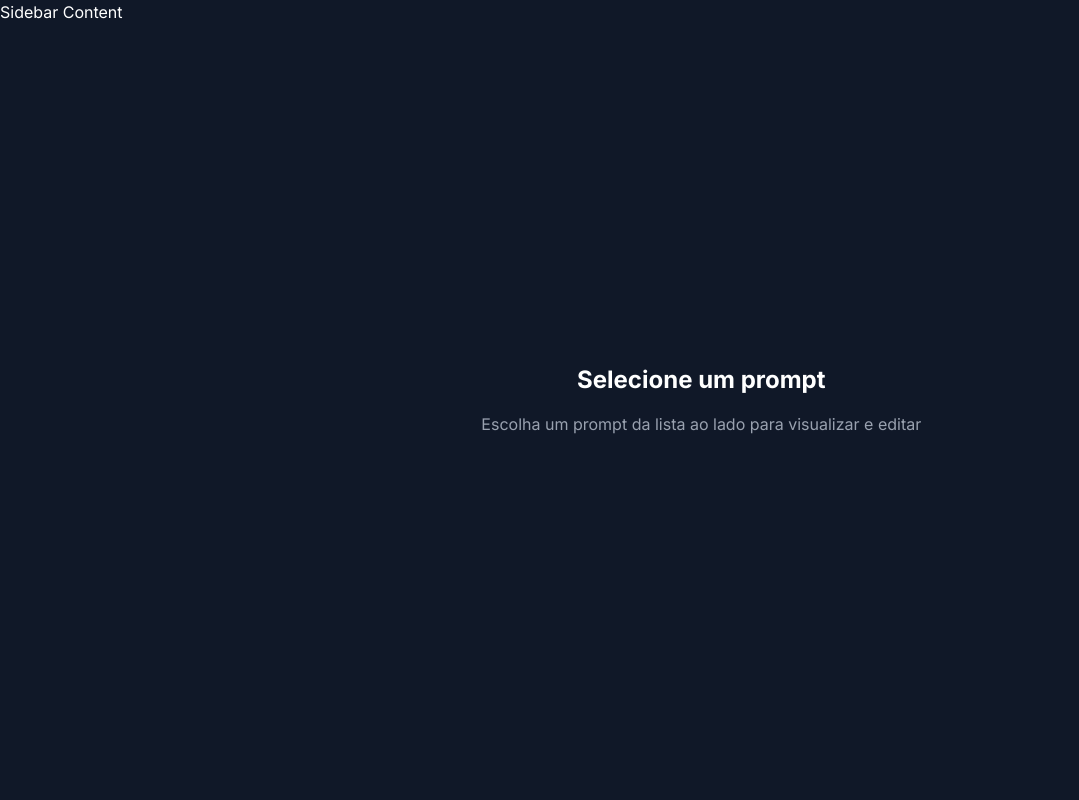
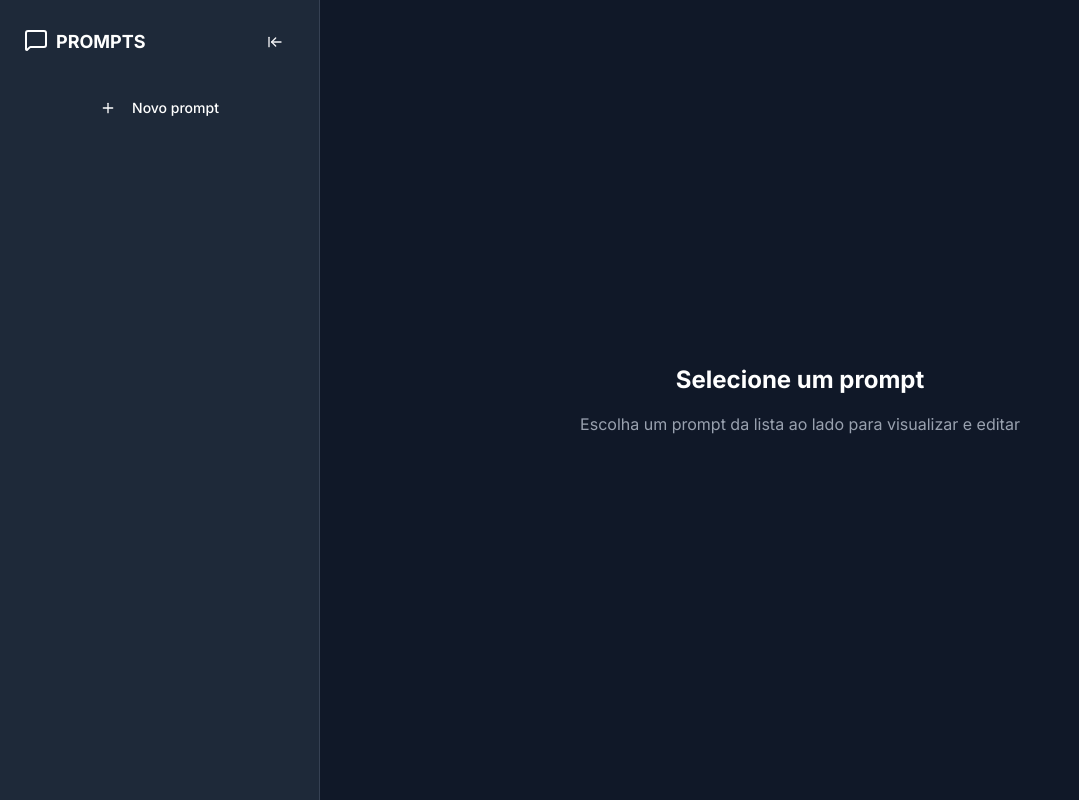
Before and after one commit to Jose-Murilo/frontend-architecture-testing-study, a Next.js app: page / in a window 1280 px wide. Shown: the whole page, without its empty margins (0-1079 px from the left). Built offline with nearby package versions, Linux system fonts and the light colour scheme.

Commit message:
feat: starting the Sidebar

```diff
--- /dev/null
+++ b/src/components/logo/index.ts
@@ -0,0 +1 @@
+export * from "./logo";
--- /dev/null
+++ b/src/components/logo/logo.tsx
@@ -0,0 +1,14 @@
+import { MessageSquare } from "lucide-react";
+import Link from "next/link";
+
+export function Logo() {
+  return (
+    <Link
+      href={"/"}
+      className="flex items center gap-2 hover:text-accent-600 rounded-lg transition-colors"
+    >
+      <MessageSquare />
+      <span className="text-lg font-semibold">PROMPTS</span>
+    </Link>
+  );
+}
--- a/src/components/sidebar/sidebar-content.tsx
+++ b/src/components/sidebar/sidebar-content.tsx
@@ -1,3 +1,92 @@
+"use client";
+
+import { useState } from "react";
+import { Button } from "../ui/button";
+import {
+  ArrowLeftToLine,
+  X as CloseButton,
+  Plus as AddIcon,
+  ArrowRightToLine,
+} from "lucide-react";
+import { useRouter } from "next/navigation";
+import { Logo } from "../logo";
+
 export function SidebarContent() {
-  return <aside>Sidebar Content</aside>;
+  const router = useRouter();
+  const [isCollapsed, setIsCollapsed] = useState(false);
+
+  function collapsedSidebar() {
+    setIsCollapsed(true);
+  }
+
+  function expandSidebar() {
+    setIsCollapsed(false);
+  }
+
+  function handleNewPrompt() {
+    router.push("/new");
+  }
+
+  return (
+    <aside
+      className={`border-r border-gray-700 flex flex-col h-full bg-gray-800 transition-[transform,width] duration-300 ease-in-out fixed md:relative left-0 top-0 z-50 md:z-auto w-[80vw] sm:w-[320px] ${isCollapsed ? "md:w-[72px]" : "md:w-[320px]"}`}
+    >
+      {isCollapsed && (
+        <section className="px-2 py-6">
+          <header className="flex items-center justify-center mn-6">
+            <Button
+              onClick={expandSidebar}
+              variant={"icon"}
+              className="hidden md:inline-flex p-2 hover:bg-gray-700 focus:outline-none focus:ring-2 focus:ring-accent-500 rounded-lg transition-colors"
+              aria-label="Expandir sidebar"
+              title="Expandir sidebar"
+            >
+              <ArrowRightToLine className="w-5 h-5 text-gray-100" />
+            </Button>
+          </header>
+        </section>
+      )}
+
+      {!isCollapsed && (
+        <>
+          <section className="p-6">
+            <div className="md:hidden mb-4">
+              <div className="flex items-center justify-between">
+                <Button
+                  variant="secondary"
+                  aria-label="Fechar menu"
+                  title="Fechar menu"
+                >
+                  <CloseButton
+                    className="w-5 h-5 text-gray-100"
+                    onClick={collapsedSidebar}
+                  />
+                </Button>
+              </div>
+            </div>
+
+            <div className="flex w-full items-center justify-between mb-6">
+              <header className="flex w-full items-center justify-between">
+                <Logo />
+                <Button
+                  onClick={collapsedSidebar}
+                  variant={"icon"}
+                  className="hidden md:inline-flex p-2 hover:bg-gray-700 focus:outline-none focus:ring-2 focus:ring-accent-500 rounded-lg transition-colors"
+                >
+                  <ArrowLeftToLine className="w-5 h-5 text-gray-100" />
+                </Button>
+              </header>
+            </div>
+
+            <div>
+              <Button onClick={handleNewPrompt} className="w-full" size={"lg"}>
+                <AddIcon className="w-5 h-5 mr-2" />
+                Novo prompt
+              </Button>
+            </div>
+          </section>
+        </>
+      )}
+    </aside>
+  );
 }
--- a/src/components/ui/button.tsx
+++ b/src/components/ui/button.tsx
@@ -1,36 +1,29 @@
+import { Slot } from "@radix-ui/react-slot";
+import { cva, type VariantProps } from "class-variance-authority";
 import * as React from "react";
-import { cva, type VariantProps } from "class-variance-authority";
-import { Slot } from "radix-ui";
 
 import { cn } from "@/lib/utils";
 
 const buttonVariants = cva(
-  "group/button inline-flex shrink-0 items-center justify-center rounded-md border border-transparent bg-clip-padding text-sm font-medium whitespace-nowrap transition-all outline-none select-none focus-visible:border-ring focus-visible:ring-3 focus-visible:ring-ring/50 active:not-aria-[haspopup]:translate-y-px disabled:pointer-events-none disabled:opacity-50 aria-invalid:border-destructive aria-invalid:ring-3 aria-invalid:ring-destructive/20 dark:aria-invalid:border-destructive/50 dark:aria-invalid:ring-destructive/40 [&_svg]:pointer-events-none [&_svg]:shrink-0 [&_svg:not([class*='size-'])]:size-4",
+  "cursor-pointer border-[#424242] inline-flex items-center justify-center gap-2 whitespace-nowrap rounded-md text-sm font-medium transition-all disabled:pointer-events-none disabled:opacity-50 [&_svg]:pointer-events-none [&_svg:not([class*='size-'])]:size-4 shrink-0 [&_svg]:shrink-0 outline-none focus-visible:border-ring focus-visible:ring-ring/50 focus-visible:ring-[3px] aria-invalid:ring-destructive/20 dark:aria-invalid:ring-destructive/40 aria-invalid:border-destructive",
   {
     variants: {
       variant: {
-        default: "bg-primary text-primary-foreground hover:bg-primary/80",
-        outline:
-          "border-border bg-background shadow-xs hover:bg-muted hover:text-foreground aria-expanded:bg-muted aria-expanded:text-foreground dark:border-input dark:bg-input/30 dark:hover:bg-input/50",
+        default: "bg-accent-600 text-white hover:bg-accent-500",
+        destructive:
+          "bg-destructive text-white hover:bg-destructive/90 focus-visible:ring-destructive/20 dark:focus-visible:ring-destructive/40 dark:bg-destructive/60",
+        outline: "border bg-gray-700 text-white hover:bg-gray-600",
         secondary:
-          "bg-secondary text-secondary-foreground hover:bg-secondary/80 aria-expanded:bg-secondary aria-expanded:text-secondary-foreground",
-        ghost:
-          "hover:bg-muted hover:text-foreground aria-expanded:bg-muted aria-expanded:text-foreground dark:hover:bg-muted/50",
-        destructive:
-          "bg-destructive/10 text-destructive hover:bg-destructive/20 focus-visible:border-destructive/40 focus-visible:ring-destructive/20 dark:bg-destructive/20 dark:hover:bg-destructive/30 dark:focus-visible:ring-destructive/40",
+          "p-2 bg-gray-800 border border-gray-700 rounded-lg hover:bg-gray-600 transition-colors",
+        icon: "text-alert-600 transition-all duration-200 ml-2 p-1 hover:bg-alert-600 rounded hover:text-white",
         link: "text-primary underline-offset-4 hover:underline",
       },
       size: {
-        default:
-          "h-9 gap-1.5 px-2.5 in-data-[slot=button-group]:rounded-md has-data-[icon=inline-end]:pr-2 has-data-[icon=inline-start]:pl-2",
-        xs: "h-6 gap-1 rounded-[min(var(--radius-md),8px)] px-2 text-xs in-data-[slot=button-group]:rounded-md has-data-[icon=inline-end]:pr-1.5 has-data-[icon=inline-start]:pl-1.5 [&_svg:not([class*='size-'])]:size-3",
-        sm: "h-8 gap-1 rounded-[min(var(--radius-md),10px)] px-2.5 in-data-[slot=button-group]:rounded-md has-data-[icon=inline-end]:pr-1.5 has-data-[icon=inline-start]:pl-1.5",
-        lg: "h-10 gap-1.5 px-2.5 has-data-[icon=inline-end]:pr-3 has-data-[icon=inline-start]:pl-3",
+        default: "h-9 px-4 py-2 has-[>svg]:px-3",
+        sm: "h-8 rounded-md gap-1.5 px-3 has-[>svg]:px-2.5",
+        lg: "h-12 rounded-md px-6 has-[>svg]:px-4",
         icon: "size-9",
-        "icon-xs":
-          "size-6 rounded-[min(var(--radius-md),8px)] in-data-[slot=button-group]:rounded-md [&_svg:not([class*='size-'])]:size-3",
-        "icon-sm":
-          "size-8 rounded-[min(var(--radius-md),10px)] in-data-[slot=button-group]:rounded-md",
+        "icon-sm": "size-8",
         "icon-lg": "size-10",
       },
     },
@@ -43,21 +36,19 @@
 
 function Button({
   className,
-  variant = "default",
-  size = "default",
+  variant,
+  size,
   asChild = false,
   ...props
 }: React.ComponentProps<"button"> &
   VariantProps<typeof buttonVariants> & {
     asChild?: boolean;
   }) {
-  const Comp = asChild ? Slot.Root : "button";
+  const Comp = asChild ? Slot : "button";
 
   return (
     <Comp
       data-slot="button"
-      data-variant={variant}
-      data-size={size}
       className={cn(buttonVariants({ variant, size, className }))}
       {...props}
     />
```
